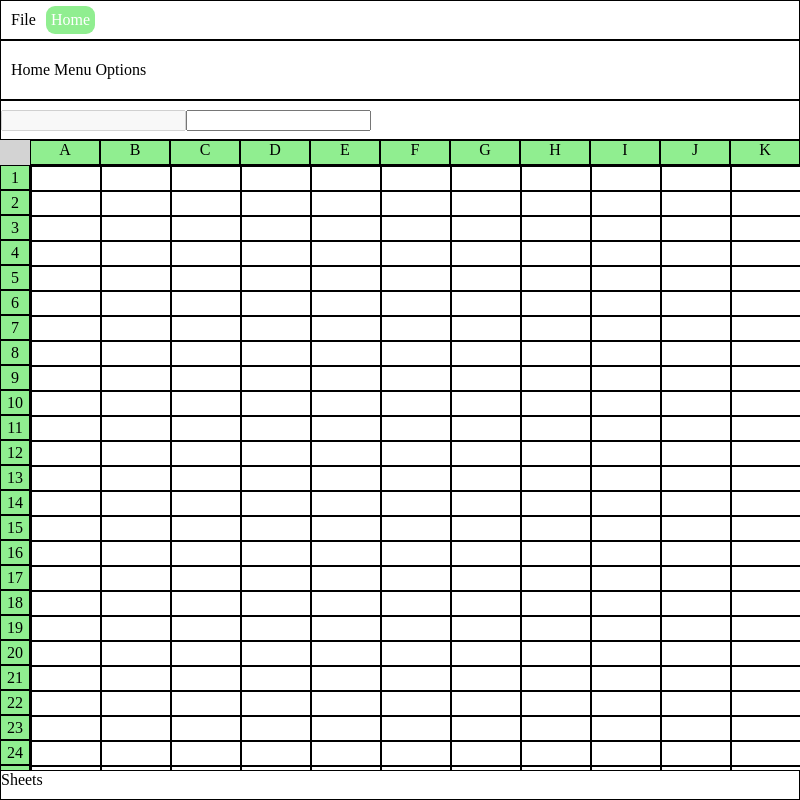
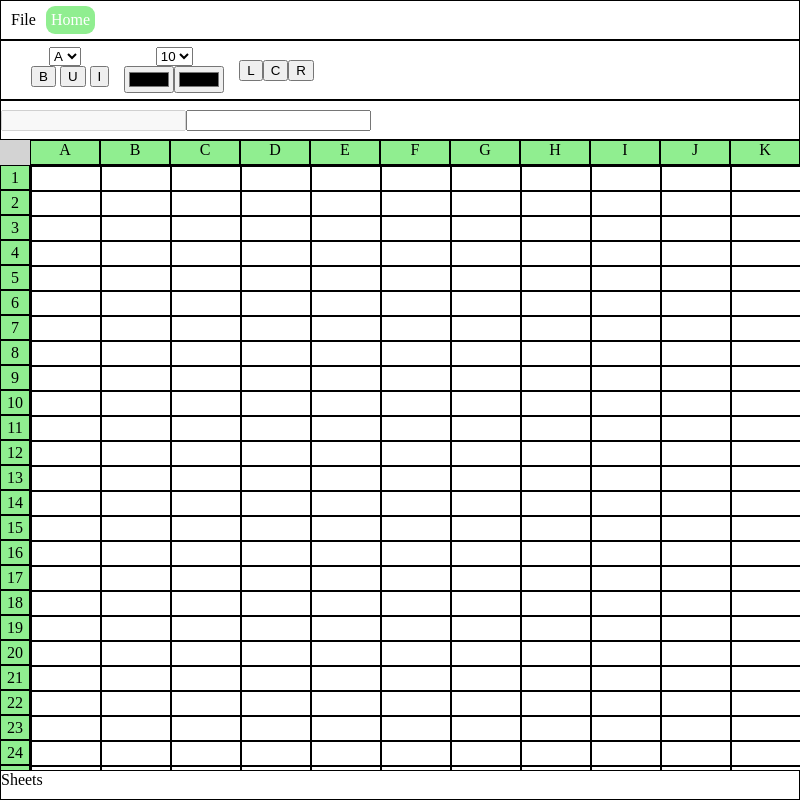
Before and after one commit to agarwalnaman2406/Excel-Clone-using-Electron, an Electron app: page index.ejs in a window 800 px wide. Both pictures are taken after a click on the element "Home". Drawn offline with nearby package versions, Linux system fonts and the light colour scheme; files that its build step writes are made by us from their sources.

Commit message:
Home Options layout

```diff
--- a/index.ejs
+++ b/index.ejs
@@ -19,7 +19,38 @@
             <div class="open">Open</div>
             <div class="save">Save</div>
         </div>
-        <div class="home-menu-options">Home Menu Options</div>
+        <div class="home-menu-options">
+            <div class="one">
+                <select name="" id="font-select">
+                    <option value="">A</option>
+                    <option value="">B</option>
+                    <option value="">C</option>
+                    <option value="">D</option>
+                </select>
+                <div class="font-styling">
+                    <button id="bold">B</button>
+                    <button id="underline">U</button>
+                    <button id="italic">I</button>
+                </div>
+            </div>
+            <div class="two">
+                <select name="" id="font-size">
+                    <option value="10">10</option>
+                    <option value="12">12</option>
+                    <option value="14">14</option>
+                    <option value="16">16</option>
+                </select>
+                <div class="cell-color">
+                    <input type="color" name="" id="cell-font">
+                    <input type="color" name="" id="cell-background">
+                </div>
+            </div>
+            <div class="three">
+                <button id="left">L</button>
+                <button id="centre">C</button>
+                <button id="right">R</button>
+            </div>
+        </div>
     </div>
 
     <div class="formula-input">
--- a/style.css
+++ b/style.css
@@ -117,9 +117,6 @@ html,body{
     justify-content: center;
 }
 
-
-
-
 .sheets{
     border: 1px solid;
     height: 30px;
@@ -135,3 +132,64 @@ html,body{
     min-width: 70px;
     max-width: 70px;
 }
+
+.one{
+    display: flex;
+    flex-direction: column;
+    align-items: center;
+}
+.two{
+    display: flex;
+    flex-direction: column;
+    /* background: blue; */
+    align-items: center;
+}
+.three{
+    display: flex;
+    align-items: center;
+}
+#font-select{
+
+}
+
+.font-styling{
+
+}
+
+#bold{
+
+}
+
+#underline{
+
+}
+#italic{
+
+}
+
+#font-size{
+
+}
+.cell-color{
+    display: flex;
+    width: 100%;
+}
+#cell-font{
+
+}
+
+#cell-background{
+
+}
+
+#left{
+
+}
+
+#centre{
+
+}
+
+#right{
+
+}
```
